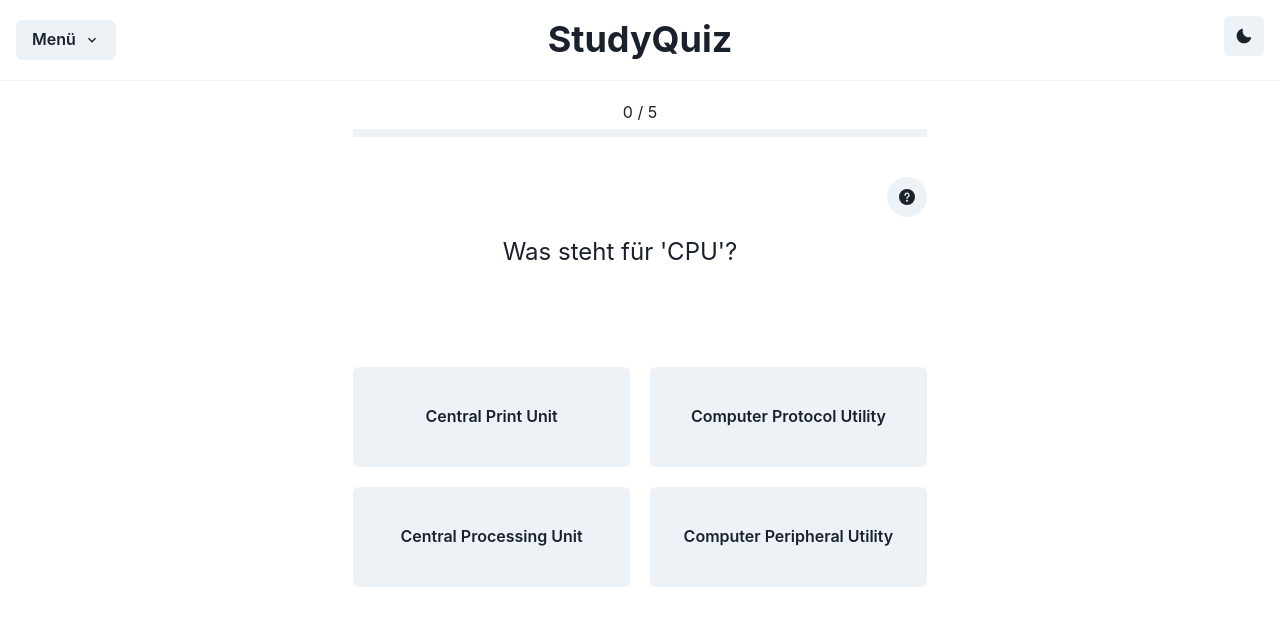
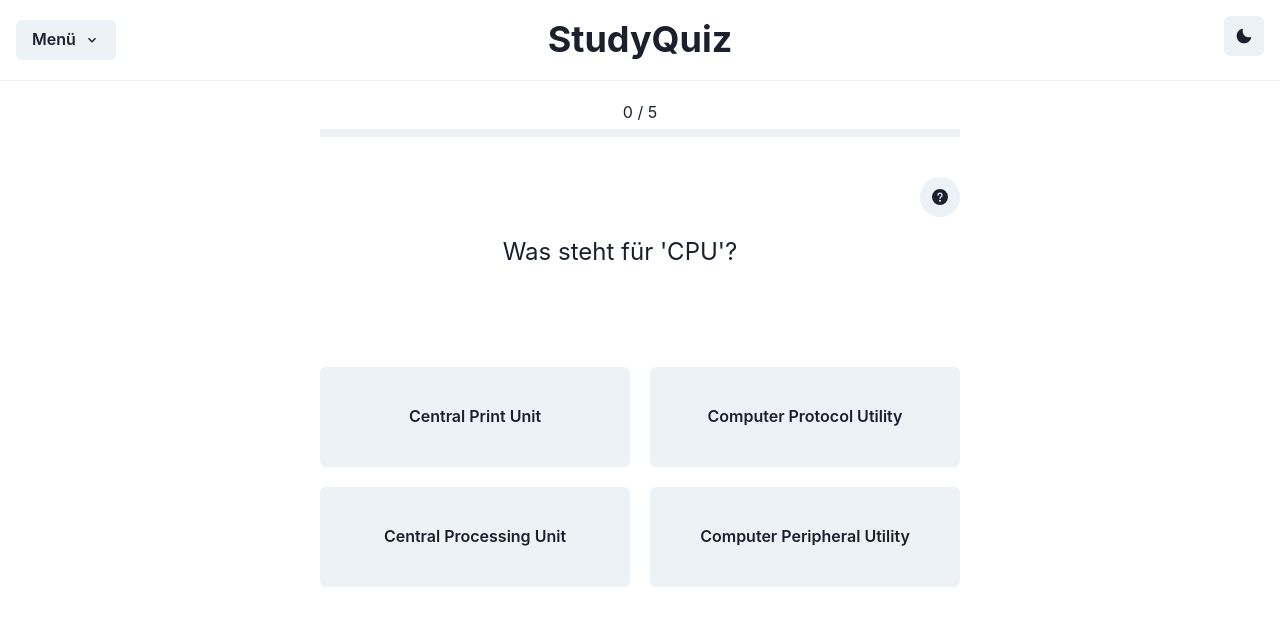
Before and after one commit to PhilippDuck/studyquiz, a React (Vite) app: page /play in a window 1280 px wide. Shown: the top 626 px of the page. Built offline with nearby package versions, Linux system fonts and the light colour scheme.

Commit message:
kleine Anpassunge (Optik)

```diff
--- a/src/Root.jsx
+++ b/src/Root.jsx
@@ -89,7 +89,7 @@ function Root() {
         </Flex>
       </Box>
 
-      <Container>
+      <Container maxW={"2xl"}>
       <Box h="20px"></Box>
       <Outlet />
       </Container>
--- a/src/pages/Create.jsx
+++ b/src/pages/Create.jsx
@@ -202,9 +202,9 @@ function Create() {
           </DrawerFooter>
         </DrawerContent>
       </Drawer>
-      <Modal  isCentered isOpen={importModalDisclosure.isOpen} onClose={importModalDisclosure.onClose}>
+      <Modal isCentered isOpen={importModalDisclosure.isOpen} onClose={importModalDisclosure.onClose}>
         <ModalOverlay />
-        <ModalContent  >
+        <ModalContent maxW="xl"  >
           <ModalHeader>Fragen als JSON Text importieren</ModalHeader>
           <ModalCloseButton />
           <ModalBody>
```
